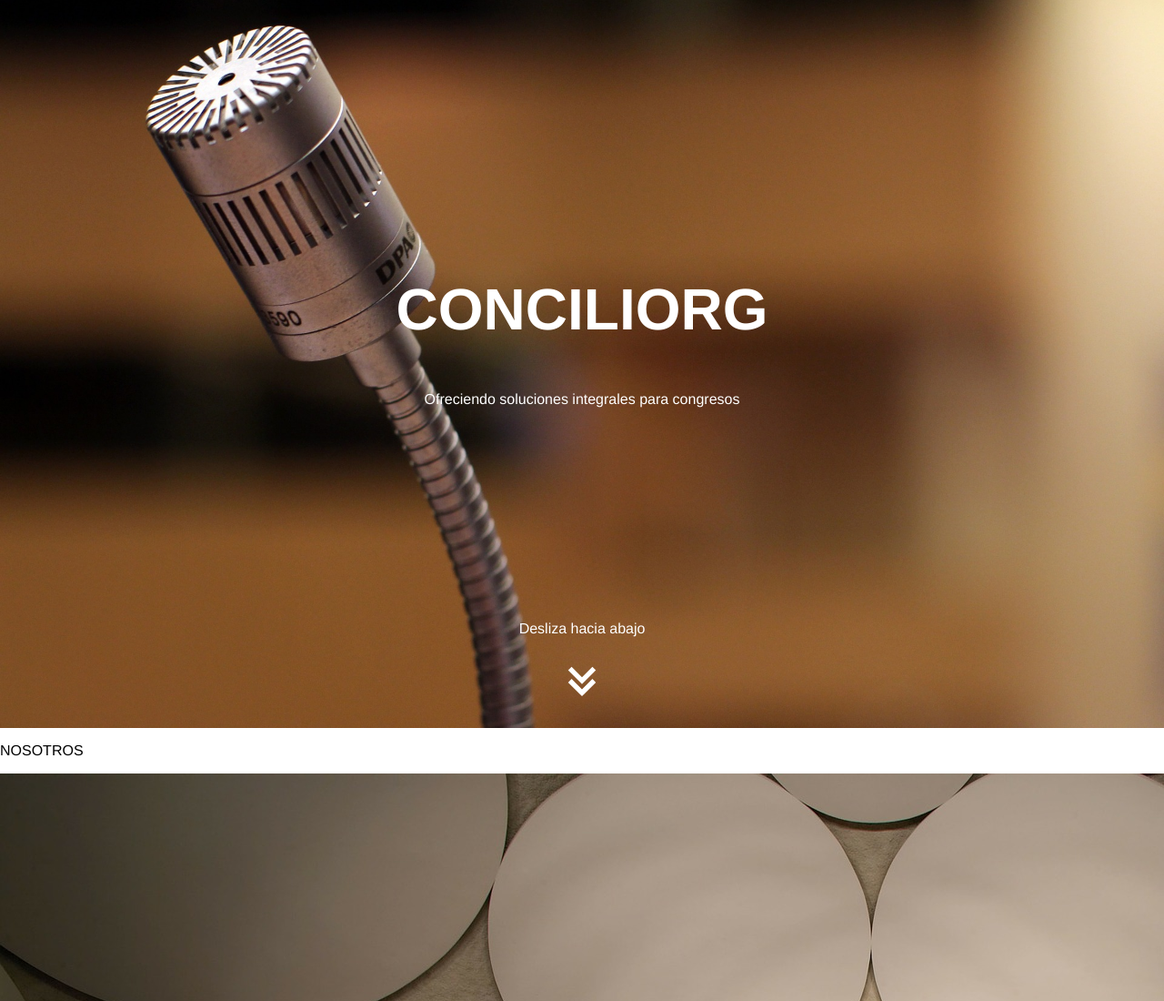
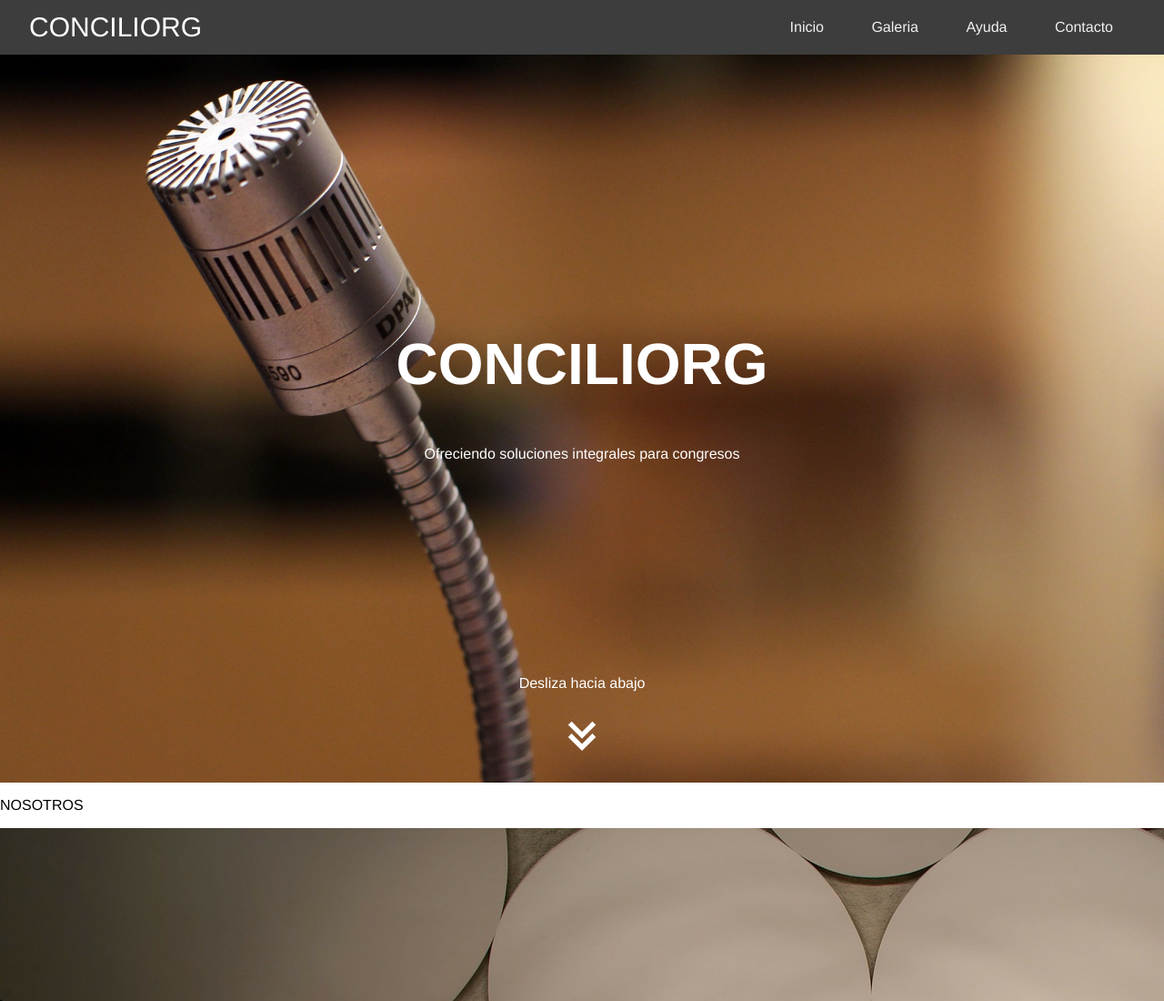
Before and after one commit to Jose43215/GESCON, a PHP site: page / in a window 1280 px wide; the page is wider, and only the part inside the window is pictured. Shown: the top 1100 px of that part at 91% size. Run offline with PHP 8.4, Linux system fonts and the light colour scheme.

Commit message:
organización y completado de navegador por modulo

```diff
--- /dev/null
+++ b/Assets/Css/Nav.css
@@ -0,0 +1,30 @@
+.container{
+  width: 100%;
+  height: 60px;
+  background: #3d3d3d;
+  display: flex;
+  justify-content: space-between;
+  align-items: center;
+  padding: 0 2rem;
+  box-sizing: border-box;
+  position: sticky;
+  top: 0;
+  z-index: 1;
+}
+.logo{
+  width: 40px;
+  margin: 0;
+  font-size: 30px;
+  color: white;
+}
+
+.item-options{
+  color: #f1f1f1;
+  margin: 0 1.5rem;
+  text-decoration: none;
+}
+
+.item-options:hover{
+  text-decoration: underline;
+  color: white;
+}
--- /dev/null
+++ b/Assets/Css/footer.css
@@ -0,0 +1,8 @@
+.pie{
+  background-color: #3d3d3d;
+  color: white;
+  padding: 1em 0;
+  text-align: center;
+  font-size: 15px;
+
+}
--- /dev/null
+++ b/Parciales/Footer.php
@@ -0,0 +1,5 @@
+<footer>
+  <div class="pie">
+    <p>&copy; COPYRIGHT | DERECHOS RESERVADOS | CONCILIORG</p>
+  </div>
+</footer>
--- /dev/null
+++ b/Parciales/navIndex.php
@@ -0,0 +1,11 @@
+<header class="container">
+  <div class="logo">
+    <p>CONCILIORG</p>
+  </div>
+  <nav>
+    <a href="" class="item-options">Inicio</a>
+    <a href="" class="item-options">Galeria</a>
+    <a href="" class="item-options">Ayuda</a>
+    <a href="" class="item-options">Contacto</a>
+  </nav>
+</header>
--- a/index.php
+++ b/index.php
@@ -5,10 +5,17 @@
   <meta name="viewport" content="width=device-width, initial-scale=1.0">
   <meta http-equiv="X-UA-Compatible" content="ie=edge">
   <title>CONCILIORG</title>
-  <link rel="stylesheet" href="Css/indexCSS.css">
+  <link rel="stylesheet" href="Assets/Css/indexCSS.css">
+  <link rel="stylesheet" href="Assets/Css/Nav.css">
+  <link rel="stylesheet" href="Assets/Css/footer.css">
 </head>
 <body>
-  <header class="parallax">
+
+  <?php
+    require "Parciales/navIndex.php";
+  ?>
+
+  <div class="parallax">
     <div class="parallax-text">
       <h2>CONCILIORG</h2>
       <P>Ofreciendo soluciones integrales para congresos</P>
@@ -16,14 +23,14 @@
     <div class="abajo">
       <div class="desliza">
         <p>Desliza hacia abajo</p>
-        <img src="Recursos/Iconos/bx-chevrons-down.svg" alt="">
+        <img src="Assets/Recursos/Iconos/bx-chevrons-down.svg" alt="">
       </div>
     </div>
-  </header>
+  </div>
   <article class="nosotros">
     <p class="tituloPag">NOSOTROS</p>
       <section class="card">
-        <img src="Recursos/Imagenes/cia-80721_1920.jpg" alt="">
+        <img src="Assets/Recursos/Imagenes/cia-80721_1920.jpg" alt="">
         <p class="nombrePaquete">Nombre</p>
         <p class="textDescripcion">Lorem ipsum dolor sit amet, consectetur adipisicing elit,
           sed do eiusmod tempor incididunt ut labore et dolore magna aliqua. Ut enim ad minim
@@ -32,7 +39,7 @@
         <a href="#" class="botonVer">Ver</a>
       </section>
       <section class="card">
-        <img src="Recursos/Imagenes/cia-80721_1920.jpg" alt="">
+        <img src="Assets/Recursos/Imagenes/cia-80721_1920.jpg" alt="">
         <p class="nombrePaquete">Nombre</p>
         <p class="textDescripcion">Lorem ipsum dolor sit amet, consectetur adipisicing elit,
           sed do eiusmod tempor incididunt ut labore et dolore magna aliqua. Ut enim ad minim
@@ -41,7 +48,7 @@
         <a href="#" class="botonVer">Ver</a>
       </section>
       <section class="card">
-        <img src="Recursos/Imagenes/cia-80721_1920.jpg" alt="">
+        <img src="Assets/Recursos/Imagenes/cia-80721_1920.jpg" alt="">
         <p class="nombrePaquete">Nombre</p>
         <p class="textDescripcion">Lorem ipsum dolor sit amet, consectetur adipisicing elit,
           sed do eiusmod tempor incididunt ut labore et dolore magna aliqua. Ut enim ad minim
@@ -68,10 +75,10 @@
     <p class="tituloPag">TEXTO RUEBA 3</p>
     <p>  Lorem ipsum dolor sit amet, consectetur adipisicing elit, sed do eiusmod tempor incididunt ut labore et dolore magna aliqua. Ut enim ad minim veniam, quis nostrud exercitation ullamco laboris nisi ut aliquip ex ea commodo consequat. Duis aute irure dolor in reprehenderit in voluptate velit esse cillum dolore eu fugiat nulla pariatur. Excepteur sint occaecat cupidatat non proident, sunt in culpa qui officia deserunt mollit anim id est laborum.</p>
   </article>
-  <footer>
-    <div class="pie">
-      <p>&copy; COPYRIGHT | DERECHOS RESERVADOS | CONCILIORG</p>
-    </div>
-  </footer>
+
+  <?php
+    require "Parciales/Footer.php";
+  ?>
+
 </body>
 </html>
```
Also changed, not shown: Conexiones/CierreSesion/logout.php (added, +7 -0 lines), Assets/Css/Articulos.css (renamed from Css/Articulos.css), Assets/Css/indexCSS.css (renamed from Css/indexCSS.css), Assets/Recursos/Iconos/bx-chevrons-down.svg (renamed from Recursos/Iconos/bx-chevrons-down.svg), Assets/Recursos/Imagenes/Conciliorg.jpg (added), Assets/Recursos/Imagenes/cia-80721_1920.jpg (renamed from Recursos/Imagenes/cia-80721_1920.jpg), Assets/Recursos/Imagenes/microphone-2316268_1920.jpg (renamed from Recursos/Imagenes/microphone-2316268_1920.jpg), Assets/Recursos/Imagenes/room-1489768_1920.jpg (renamed from Recursos/Imagenes/room-1489768_1920.jpg), Assets/Recursos/Imagenes/theater-stage-430552_1920.jpg (renamed from Recursos/Imagenes/theater-stage-430552_1920.jpg).
